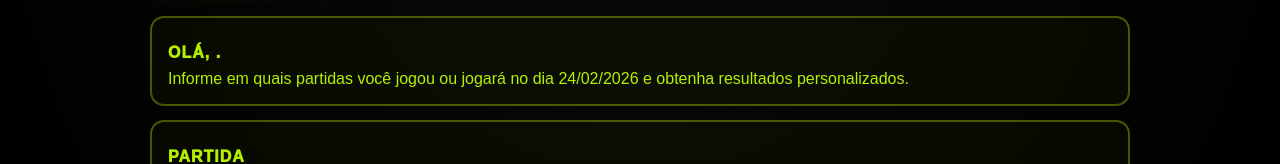
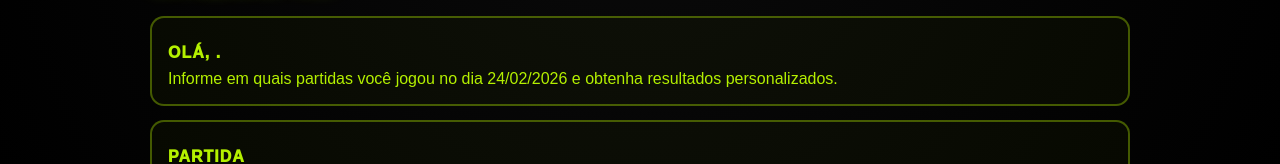
Before and after one commit to daidom-dotcom/rc-scoreboard, a React (Vite) app: page /checkin in a window 1280 px wide. Shown: the part 141-305 px from the top of the page. Built offline with nearby package versions, Linux system fonts and the light colour scheme; no server answers; the database is empty.

Commit message:
Fix duplicate pause imp18

```diff
--- a/src/contexts/GameContext.jsx
+++ b/src/contexts/GameContext.jsx
@@ -350,7 +350,9 @@ export function GameProvider({ children }) {
 
   function play() {
     if (totalSeconds === 0 && ajusteFinalAtivo) return;
-    if (remoteResetRef.current) return;
+    if (remoteResetRef.current) {
+      remoteResetRef.current = false;
+    }
     setAjusteFinalAtivo(false);
     setRunning(true);
     if (mode === 'quick') ensureQuickMatch();
--- a/src/pages/CheckInPage.jsx
+++ b/src/pages/CheckInPage.jsx
@@ -150,7 +150,7 @@ export default function CheckInPage() {
       <h1 className="hTitle">Check‑in</h1>
       <div className="panel">
         <div className="label">Olá, {profile?.full_name || user?.email}.</div>
-        <div>Informe em quais partidas você jogou ou jogará no dia {formatDateBR(dateISO)} e obtenha resultados personalizados.</div>
+        <div>Informe em quais partidas você jogou no dia {formatDateBR(dateISO)} e obtenha resultados personalizados.</div>
       </div>
 
       <div className="panel">
```
